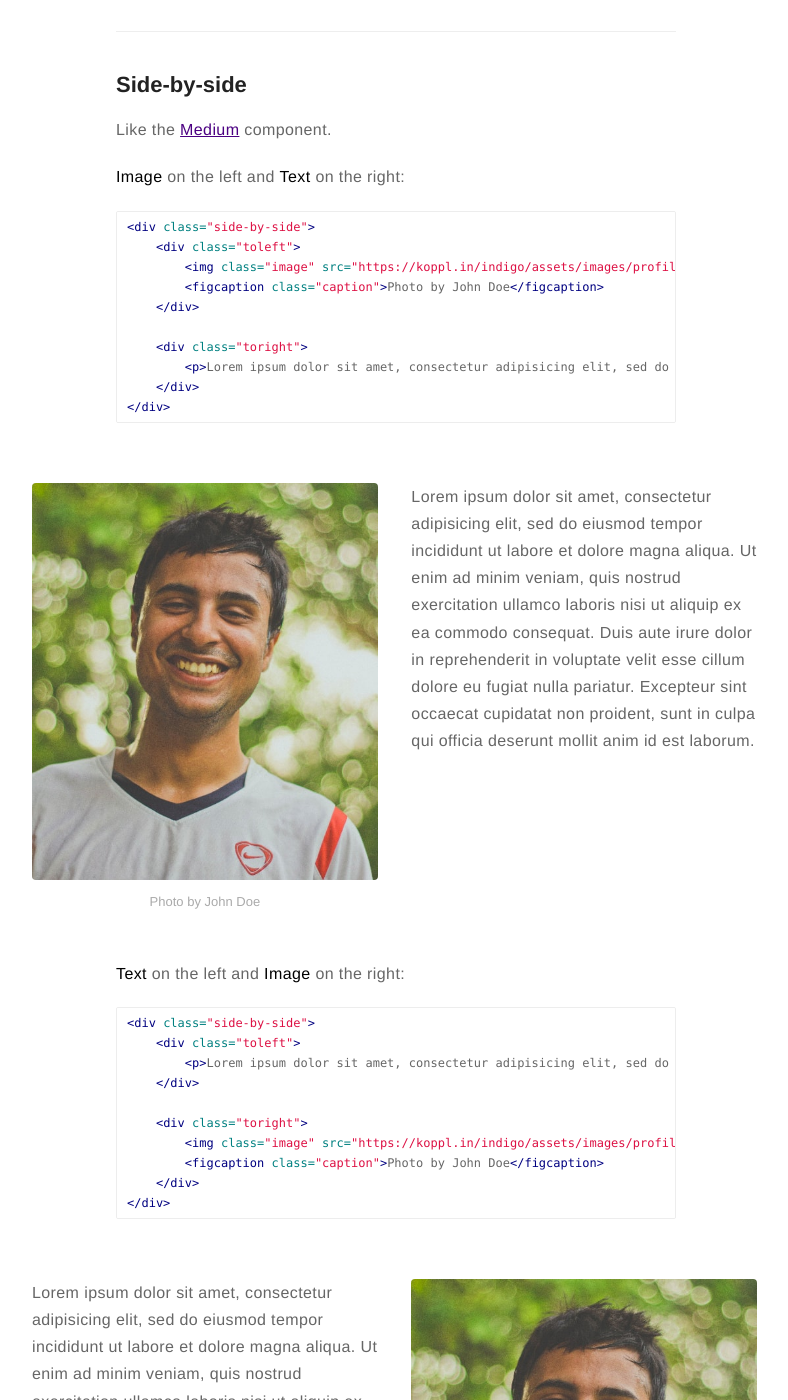
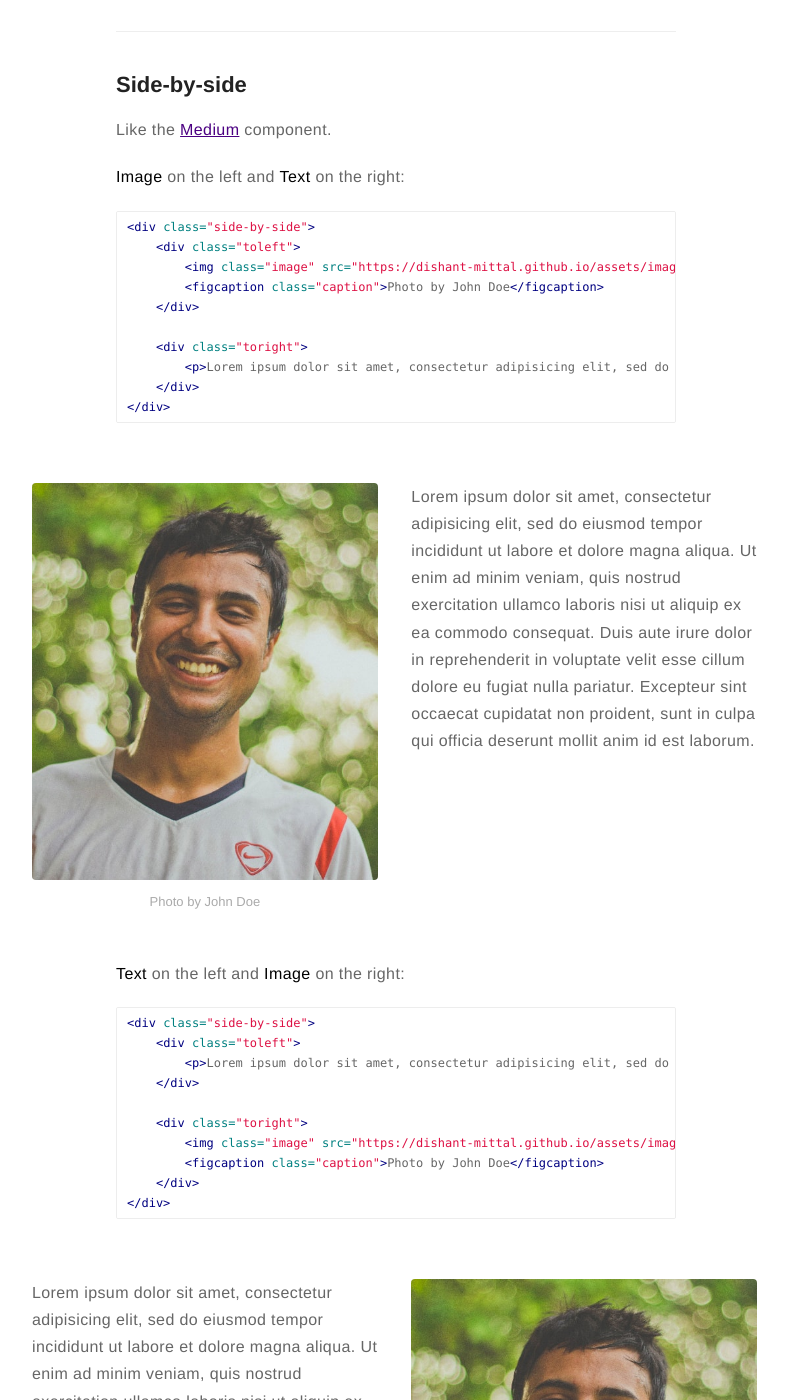
Before and after one commit to dishant-mittal/dishant-mittal.github.io, a Jekyll site: the page built from _posts/2015-02-24-markdown-extra-components.markdown, in a window 1280 px wide and 1400 px high, scrolled down 1068 px. Shown: the whole window, without its empty margins (244-1032 px from the left). Built offline with Jekyll 4.4.1, drawn with Linux system fonts in a browser that asks for light colours; comment, search, counter and statistics services are not loaded; some of the changed lines change nothing that is shown; some of the changed text lies outside the part shown.

Commit message:
hyperlink changes

```diff
--- a/_config.yml
+++ b/_config.yml
@@ -16,7 +16,7 @@ resume: false
 resume-external: true
 resume-url: https://google.com/?q=my+resume
 
-url: https://koppl.in/indigo
+url: https://dishant-mittal.github.io
 # your url: http://USERNAME.github.io
 
 permalink: /:title/
@@ -84,13 +84,13 @@ about: true
 blog: false
 
 # do you want to show the "read time" of the posts?
-read-time: true
+read-time: false
 
 # do you want to show the "tags" inside the posts?
 show-tags: true
 
 # related posts inside a post?
-related: true
+related: false
 
 # Display links for next and previous posts for the specified categories
 post-advance-links: [blog]
```
